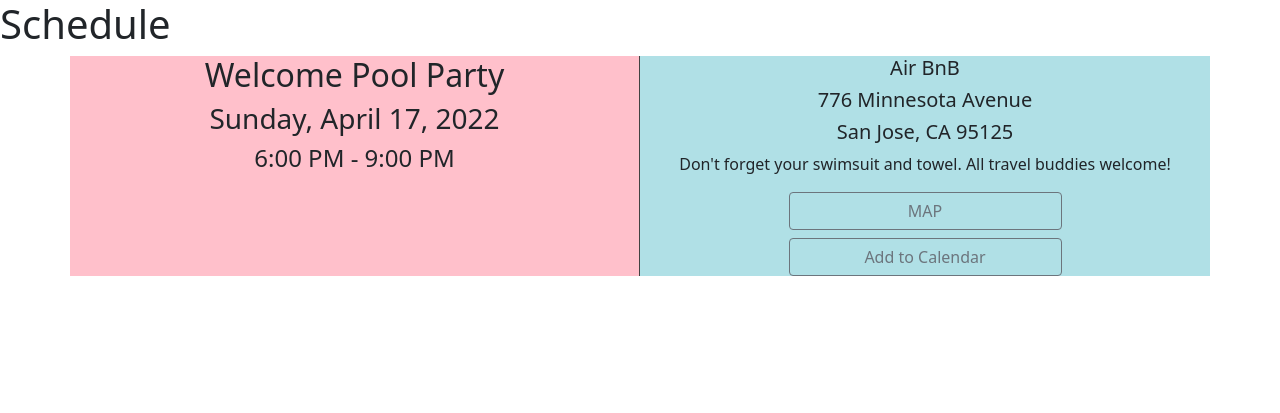
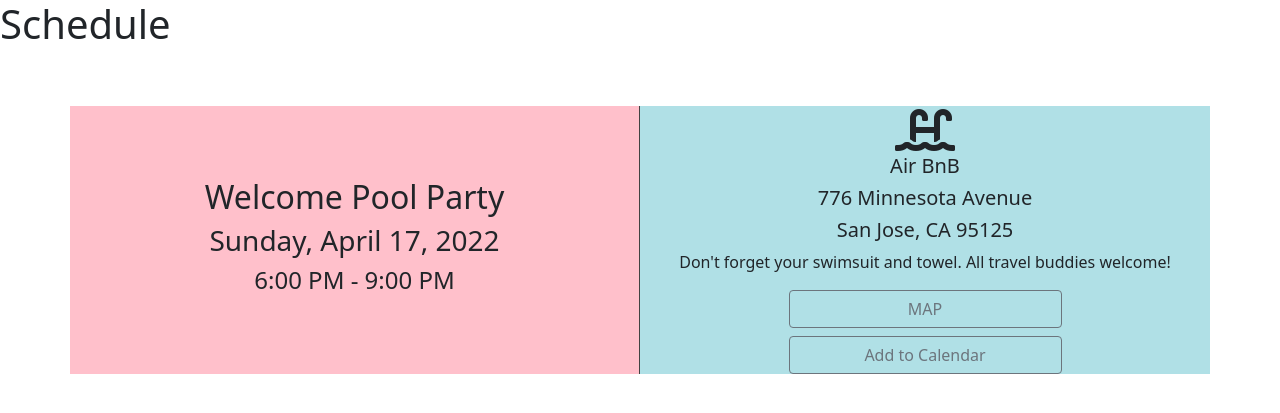
Before and after one commit to Mariavellous/ourweddingwebsite, a Python web app: template templates/schedule.html in a window 1280 px wide. Shown: the top 413 px of the page. Run offline with Jinja, Linux system fonts and the light colour scheme; the template is opened without the code that fills it, so the values that code supplies are empty.

Commit message:
Created Pool Party Schedule

```diff
--- a/css/stylesheet.css
+++ b/css/stylesheet.css
@@ -44,9 +44,18 @@ a:active {
 }
 
 /*Schedule Page*/
+.pinkbox {
+    display: flex;
+    justify-content: center;
+    align-items: center;
+}
+
+
 .schedule-row {
-   text-align: center;
+    text-align: center;
+    padding-top: 50px;
 }
+
 .schedule {
     border-right: 1px solid #424242;
     background-color: pink;
@@ -55,3 +64,10 @@ a:active {
 .schedule-details {
     background-color: powderblue;
 }
+
+@media (max-width:766px) {
+    .schedule{
+        border-right: none;
+    }
+
+}
--- a/templates/schedule.html
+++ b/templates/schedule.html
@@ -5,7 +5,11 @@
     <meta charset="utf-8">
     <meta name="viewport" content="width=device-width, initial-scale=1">
 
+<!-- CSS StyleSheet -->
     <link rel="stylesheet" href="../css/stylesheet.css">
+
+<!-- Font Awesome -->
+    <link rel="stylesheet" href="https://use.fontawesome.com/releases/v5.15.4/css/all.css" integrity="sha384-DyZ88mC6Up2uqS4h/KRgHuoeGwBcD4Ng9SiP4dIRy0EXTlnuz47vAwmeGwVChigm" crossorigin="anonymous">
 
     <!-- Bootstrap CSS -->
     <link href="https://cdn.jsdelivr.net/npm/bootstrap@5.1.3/dist/css/bootstrap.min.css" rel="stylesheet"
@@ -20,13 +24,15 @@
 <h1>Schedule</h1>
 <div class="container">
     <div class="row schedule-row">
-        <div class="schedule col-md-6">
-            <h2>Welcome Pool Party </h2>
-            <h3>Sunday, April 17, 2022 </h3>
-            <h4> 6:00 PM - 9:00 PM </h4>
+        <div class="schedule pinkbox col-md-6">
+            <div>
+                <h2>Welcome Pool Party </h2>
+                <h3>Sunday, April 17, 2022 </h3>
+                <h4> 6:00 PM - 9:00 PM </h4>
+            </div>
         </div>
         <div class="schedule-details col-md-6">
-            <!--        <href>icon </href>-->
+            <i class="fas fa-swimming-pool fa-3x schedule-icon"></i>
             <h5> Air BnB</h5>
             <h5> 776 Minnesota Avenue</h5>
             <h5>San Jose, CA 95125 </h5>
```
